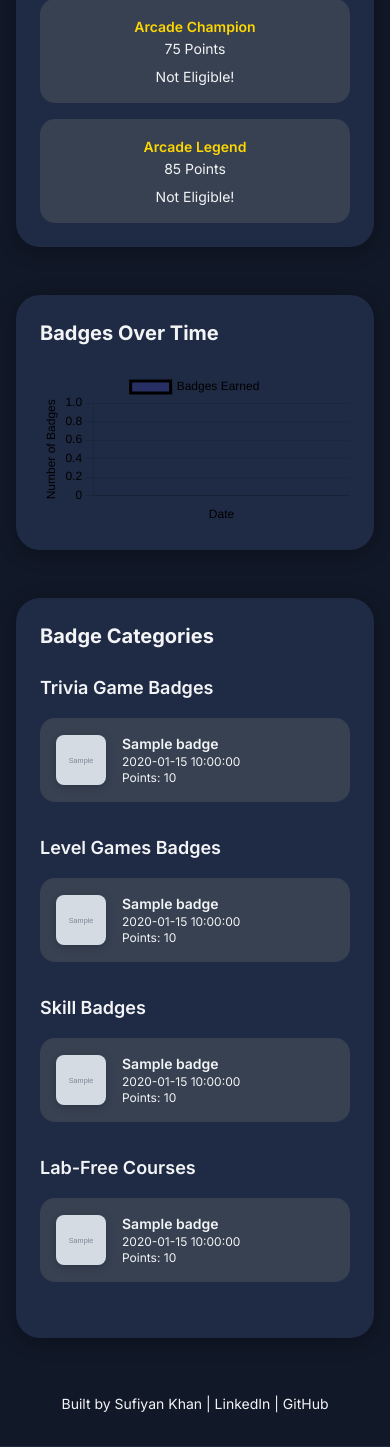
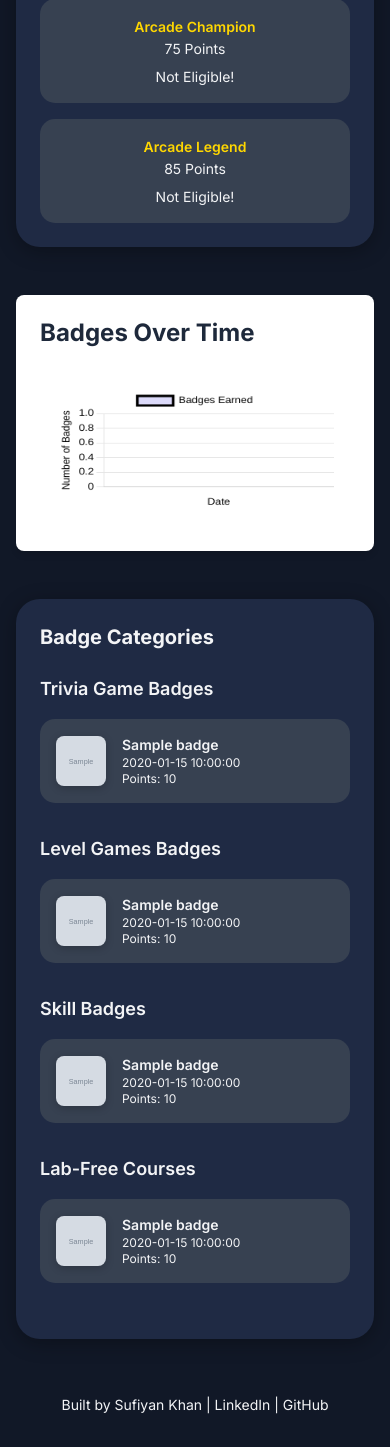
Before and after one commit to Sufi1512/PointCounter, a Flask app: template templates/dashboard.html in a window 390 px wide. Shown: the part 1819-3266 px from the top of the page. Run offline with Flask 3, Linux system fonts and the light colour scheme; the template is opened without the code that fills it: most values are stand-ins (such as "Sample title", 1, 10 or a date in 2020); grey boxes marked "Sample" are stand-in pictures.

Commit message:
Add new skill badge and enhance dashboard styling for badges display

```diff
--- a/badges.py
+++ b/badges.py
@@ -95,6 +95,8 @@
     'Cloud Run Functions: 3 Ways',
     'Explore Generative AI with the Gemini API in Vertex AI',
     'Discover and Protect Sensitive Data Across Your Ecosystem',
+    'Build Custom Processors with Document AI',
+
 
 ]
 
--- a/templates/dashboard.html
+++ b/templates/dashboard.html
@@ -464,12 +464,12 @@
 
 
         <!-- Analytics Graph -->
-        {% if data.game_trivia or data.level_games or data.skill_badges or data.flash_games or data.lab_free_courses %}
-        <section class="card">
-            <h2 class="text-xl sm:text-2xl font-bold mb-6">Badges Over Time</h2>
-            <canvas id="badgesChart" class="max-w-full"></canvas>
-        </section>
-        {% endif %}
+{% if data.game_trivia or data.level_games or data.skill_badges or data.flash_games or data.lab_free_courses %}
+<section style="background-color: #FFFFFF; border-radius: 8px; padding: 1.5rem; margin-bottom: 1.5rem; box-shadow: 0 4px 6px rgba(0, 0, 0, 0.1);">
+    <h2 style="color: #1E293B; font-size: 1.5rem; font-weight: bold; margin-bottom: 1.5rem; line-height: 1.2;">Badges Over Time</h2>
+    <canvas id="badgesChart" style="max-width: 100%; background-color: #FFFFFF; border-radius: 8px; padding: 1rem;"></canvas>
+</section>
+{% endif %}
 
         <!-- Badge Categories -->
         <section class="card">
```
